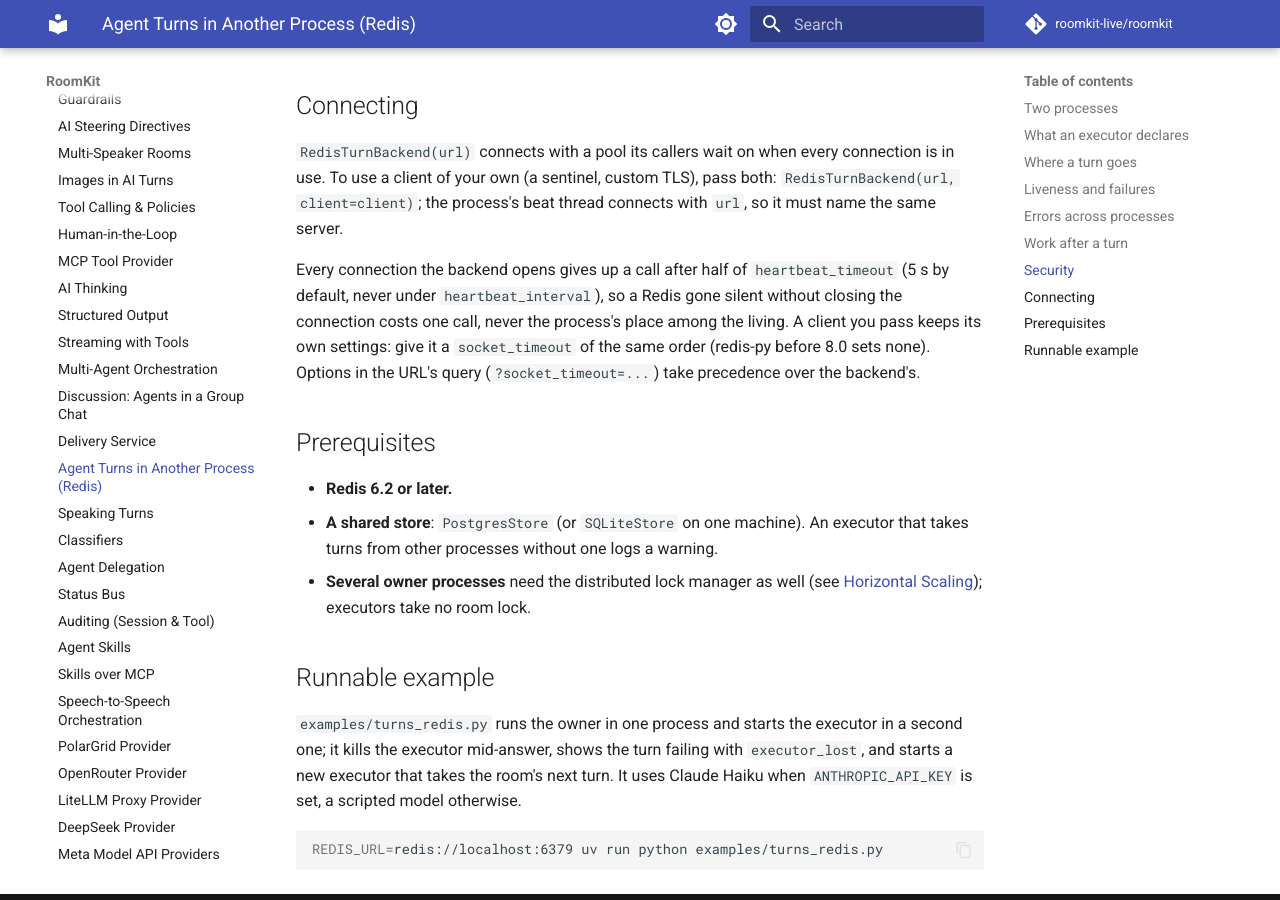
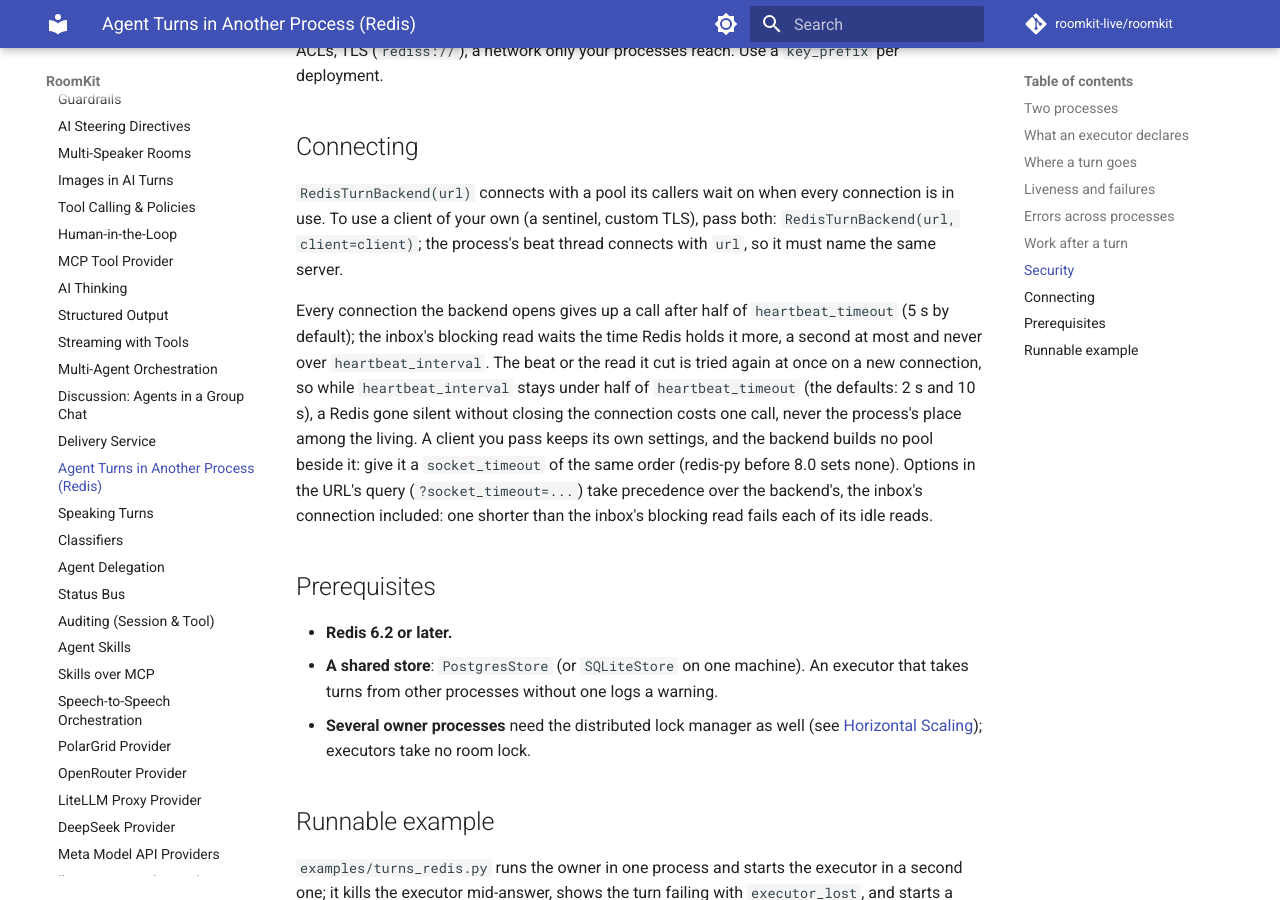
Before and after one commit to roomkit-live/roomkit-docs, an MkDocs documentation site: the page built from docs/guides/turn-backend-redis.md, in a window 1280 px wide and 900 px high, scrolled down 4349 px. Built offline with MkDocs 1.6.1 and Material for MkDocs 9.7.7, drawn with Linux system fonts in a browser that asks for light colours; comment, search, counter and statistics services are not loaded; some of the changed text lies outside the part shown.

Commit message:
docs(turns): the Redis guide says a call cut by its bound is tried again at once, inside the silence bound while heartbeat_interval stays under its half (RMK-859)

```diff
--- a/docs/guides/turn-backend-redis.md
+++ b/docs/guides/turn-backend-redis.md
@@ -109,7 +109,7 @@ never stalls more than a few milliseconds.
 | The executor's loop stalls right after a turn ended, before its end is written | The process still names the turn running until its end is written, so the owner waits for it and the turn completes |
 | A turn reaches an executor whose process is closing | That process refuses it, and the turn goes to another executor |
 | Redis refuses a write during a turn | That turn fails within the heartbeat window, never waits for good |
-| Redis goes silent without closing a connection (a NAT or a load balancer forgot it) | The process stays among the living and its turns go on: the beat and the inbox read again on a new connection within `heartbeat_timeout`; a turn's message whose write was cut fails that turn |
+| Redis goes silent without closing a connection (a NAT or a load balancer forgot it) | The process stays among the living and its turns go on while `heartbeat_interval` is under half of `heartbeat_timeout`: the beat and the inbox's read give up within that half and try again at once on a new connection; a turn's message whose write was cut fails that turn |
 | The room owner goes away | The executor cuts the turn as `owner_lost` |
 
 In every case the room goes on: the next message is delivered, and its turn
@@ -181,12 +181,17 @@ pass both: `RedisTurnBackend(url, client=client)`; the process's beat thread
 connects with `url`, so it must name the same server.
 
 Every connection the backend opens gives up a call after half of
-`heartbeat_timeout` (5 s by default, never under `heartbeat_interval`), so a
-Redis gone silent without closing the connection costs one call, never the
-process's place among the living. A client you pass keeps its own settings:
-give it a `socket_timeout` of the same order (redis-py before 8.0 sets none).
-Options in the URL's query (`?socket_timeout=...`) take precedence over the
-backend's.
+`heartbeat_timeout` (5 s by default); the inbox's blocking read waits the time
+Redis holds it more, a second at most and never over `heartbeat_interval`.
+The beat or the read it cut is tried again at once on a new connection, so
+while `heartbeat_interval` stays under half of `heartbeat_timeout` (the
+defaults: 2 s and 10 s), a Redis gone silent without closing the connection
+costs one call, never the process's place among the living. A client you pass
+keeps its own settings, and the backend builds no pool beside it: give it a
+`socket_timeout` of the same order (redis-py before 8.0 sets none). Options in
+the URL's query (`?socket_timeout=...`) take precedence over the backend's,
+the inbox's connection included: one shorter than the inbox's blocking read
+fails each of its idle reads.
 
 ## Prerequisites
 
```
